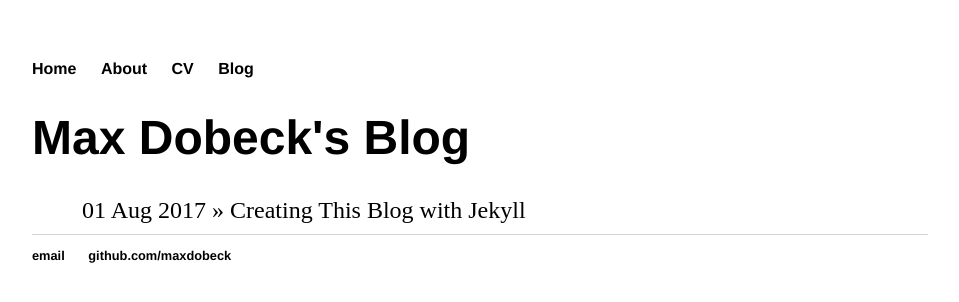
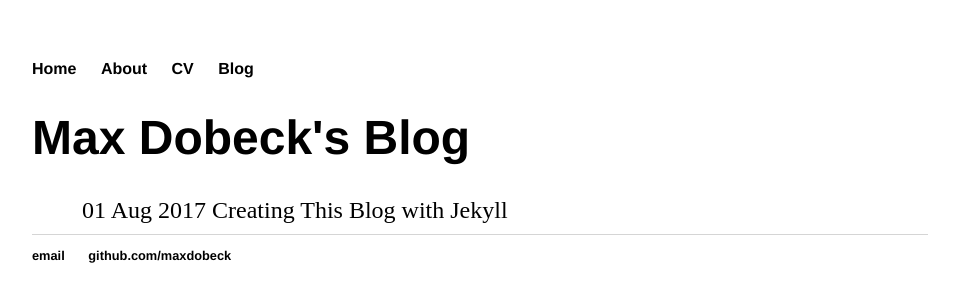
Before and after one commit to maxdobeck/maxdobeck.github.io, a Jekyll site: the page built from blog/index.html, in a window 1280 px wide. Shown: the top 302 px of the page, without its empty margins (160-1119 px from the left). Built offline with Jekyll 4.4.1, drawn with Linux system fonts in a browser that asks for light colours; the list of posts is cut into pages by our own code.

Commit message:
I was modifying the wrong html page.  Needed the blog dir.

```diff
--- a/_layouts/post.html
+++ b/_layouts/post.html
@@ -2,7 +2,7 @@
 layout: default
 ---
 <h1 class="postTitle">{{ page.title }}</h1>
-<span class="postDate">{{ page.date | date_to_string }}</span>
+<p class="postDate">{{ page.date | date_to_string }}</p>
 
 <div class="post">
   {{ content }}
--- a/blog/index.html
+++ b/blog/index.html
@@ -6,6 +6,6 @@ title: Max Dobeck's Blog
 	<ul class="posts">
 
 	  {% for post in site.posts %}
-	    <li><span>{{ post.date | date_to_string }}</span> » <a href="{{ post.url }}" title="{{ post.title }}">{{ post.title }}</a></li>
+	    <li><span class="postDate">{{ post.date | date_to_string }}</span> <a href="{{ post.url }}" title="{{ post.title }}">{{ post.title }}</a></li>
 	  {% endfor %}
 	</ul>
```
